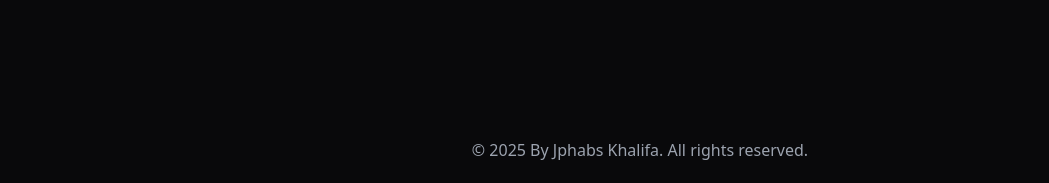
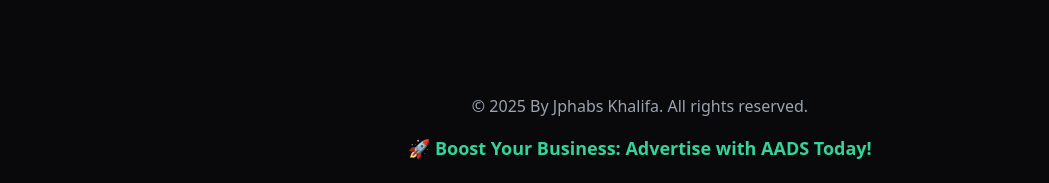
Before and after one commit to moviesharing/reeldownloads, a React (Vite) app: page /search in a window 1280 px wide. Shown: the part 614-797 px from the top of the page, without its empty margins (0-1049 px from the left). Built offline with nearby package versions, Linux system fonts and the light colour scheme.

Commit message:
Add referral link to footer
Wrapped the referral link in a catchy phrase and applied a distinct font color for better visibility. The link directs users to "Advertise with AADS".
[skip gpt_engineer]

```diff
--- a/src/components/Footer.tsx
+++ b/src/components/Footer.tsx
@@ -2,9 +2,19 @@ const Footer = () => {
   const currentYear = new Date().getFullYear();
 
   return (
-    <footer className="mt-auto py-6 text-center text-gray-400">
-      <div className="container mx-auto">
-        <p>© {currentYear} By Jphabs Khalifa. All rights reserved.</p>
+    <footer className="mt-auto py-6 text-center">
+      <div className="container mx-auto space-y-4">
+        <p className="text-gray-400">© {currentYear} By Jphabs Khalifa. All rights reserved.</p>
+        <div className="animate-fadeIn">
+          <a
+            href="https://aads.com/?partner=2375263"
+            className="inline-block text-emerald-400 hover:text-emerald-300 transition-colors duration-300 font-semibold text-lg"
+            target="_blank"
+            rel="noopener noreferrer"
+          >
+            🚀 Boost Your Business: Advertise with AADS Today!
+          </a>
+        </div>
       </div>
     </footer>
   );
```
